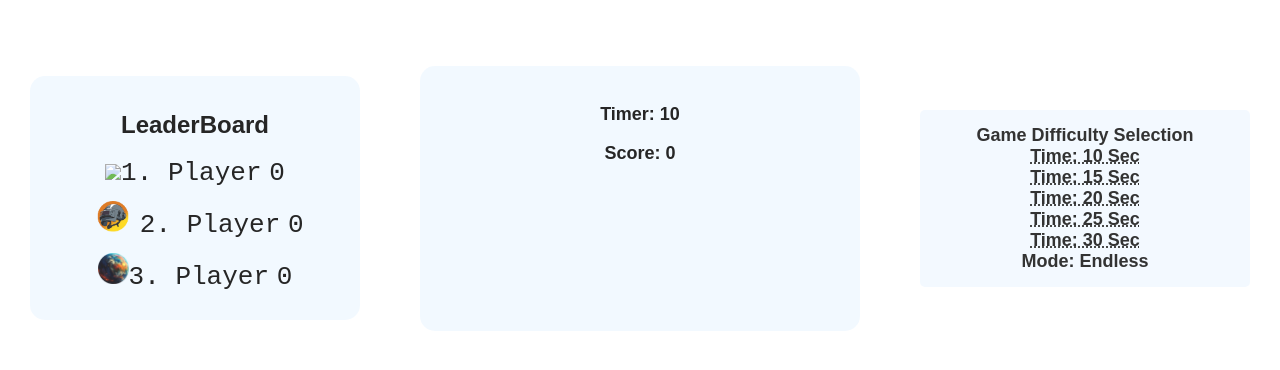
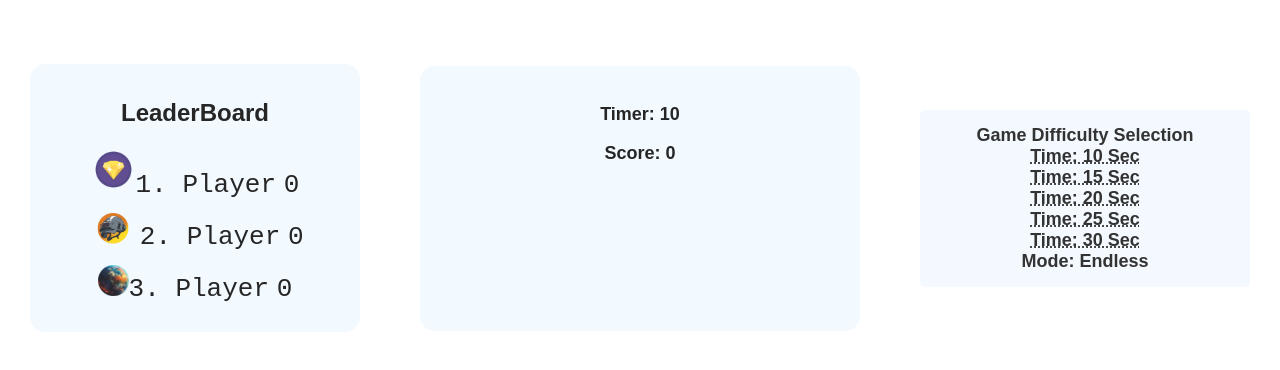
Before and after one commit to kuldeepkumar1234567/aikoclicks, a plain HTML site: page index.html in a window 1280 px wide. Shown: the part 202-572 px from the top of the page. Drawn offline with Linux system fonts and the light colour scheme.

Commit message:
Update index.html

```diff
--- a/index.html
+++ b/index.html
@@ -164,7 +164,7 @@
 <body>
     <div class="form">
         <h2>LeaderBoard</h2>
-        <pre id="rank2"><img src="diamond 10647559.png" id="badge1" height="45px"><span id="rank">1. </span><span id="name1">Player</span> <span id="score1">0</span></pre>
+        <pre id="rank2"><img src="diamond_10647559.png" id="badge1" height="45px"><span id="rank">1. </span><span id="name1">Player</span> <span id="score1">0</span></pre>
         <pre id="rank2"><img src="steelf.png" id="badge2" height="31px"><span id="rank">2. </span><span id="name2">Player</span> <span id="score2">0</span></pre>
         <pre id="rank3"><img src="planet-8742339_640-removebg-preview.png" id="badge3" height="31px"><span id="rank">3. </span><span id="name3">Player</span> <span id="score3">0</span></pre>
     </div>
```
